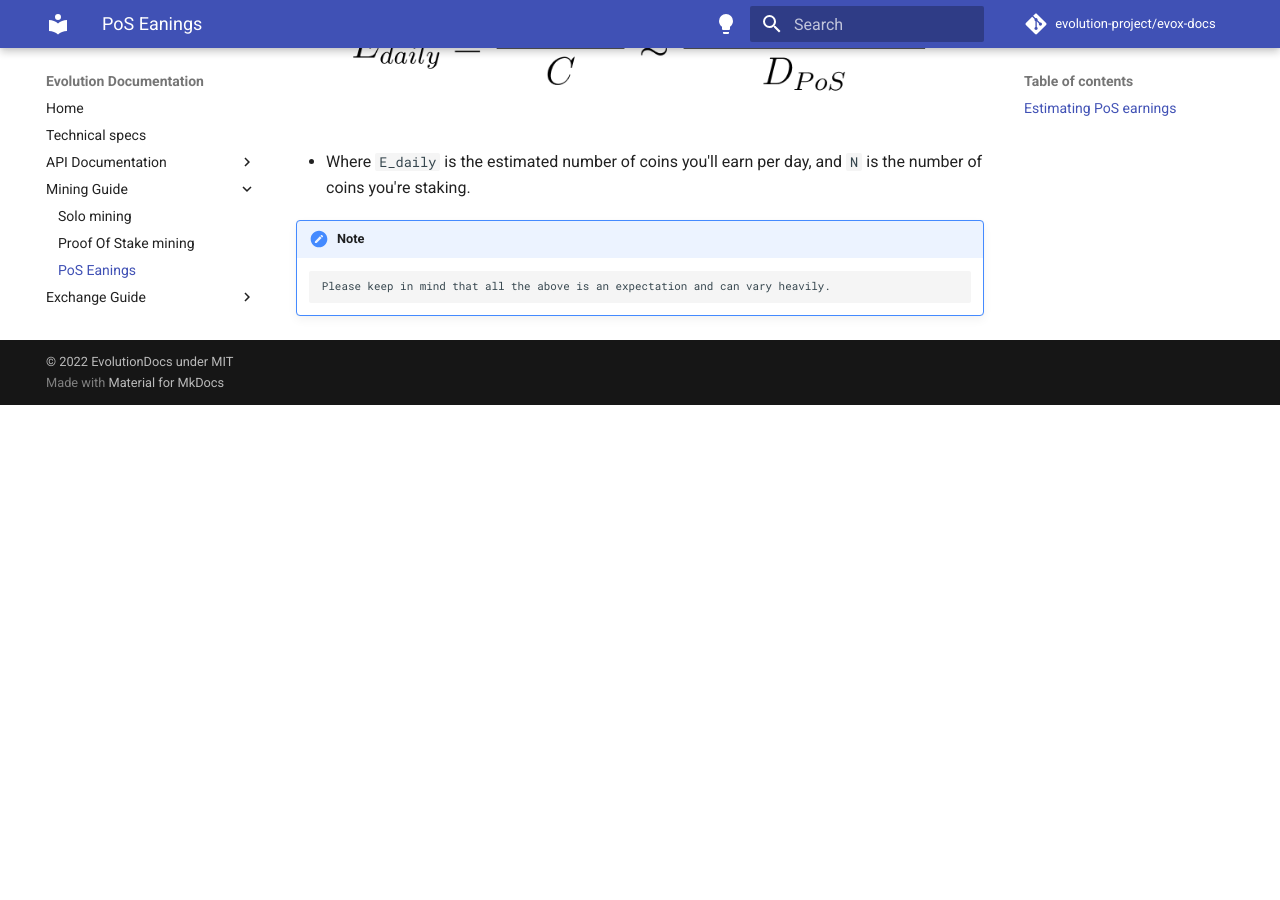
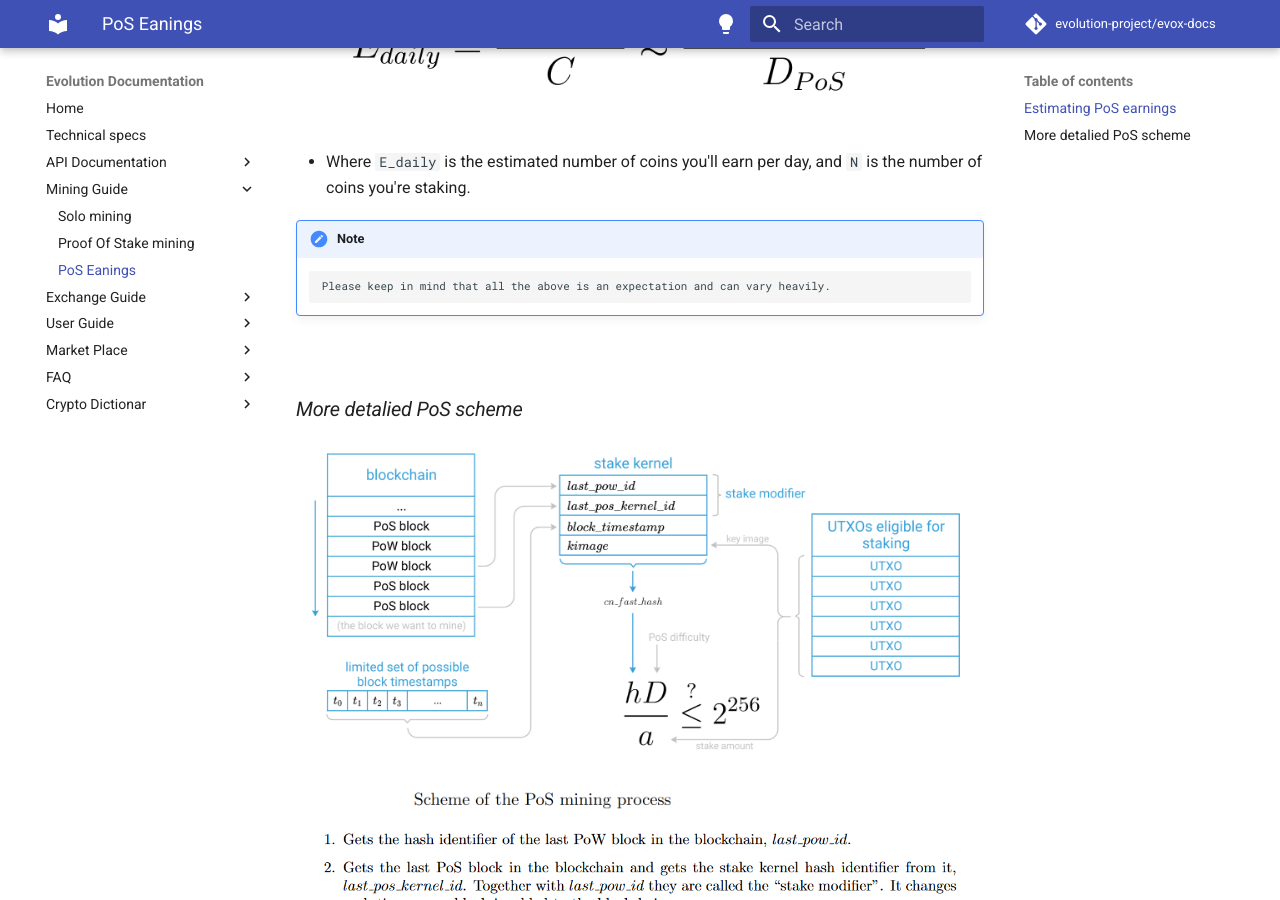
Before and after one commit to evolution-project/evox-docs, an MkDocs documentation site: the page built from docs/mining/pos-earning.md, in a window 1280 px wide and 900 px high, scrolled down 1410 px. Built offline with MkDocs 1.6.1 and Material for MkDocs 9.7.7, drawn with Linux system fonts in a browser that asks for light colours; comment, search, counter and statistics services are not loaded; before the commit the page ends 1815 px from its top, so only the background shows below that.

Commit message:
add more detail PoS scheme

```diff
--- a/docs/mining/pos-earning.md
+++ b/docs/mining/pos-earning.md
@@ -39,3 +39,10 @@
 
 !!! note
         Please keep in mind that all the above is an expectation and can vary heavily.
+
+<br>
+
+### _More detalied PoS scheme_
+
+![Image title](/images/Scheme_PoS_mining2.png)
+![Image title](/images/Scheme_PoS_mining1.png)
```
Also changed, not shown: docs/api-documentation/daemon-api.md (+2 -2 lines), docs/images/Scheme_PoS_mining1.png (added), docs/images/Scheme_PoS_mining2.png (added).
